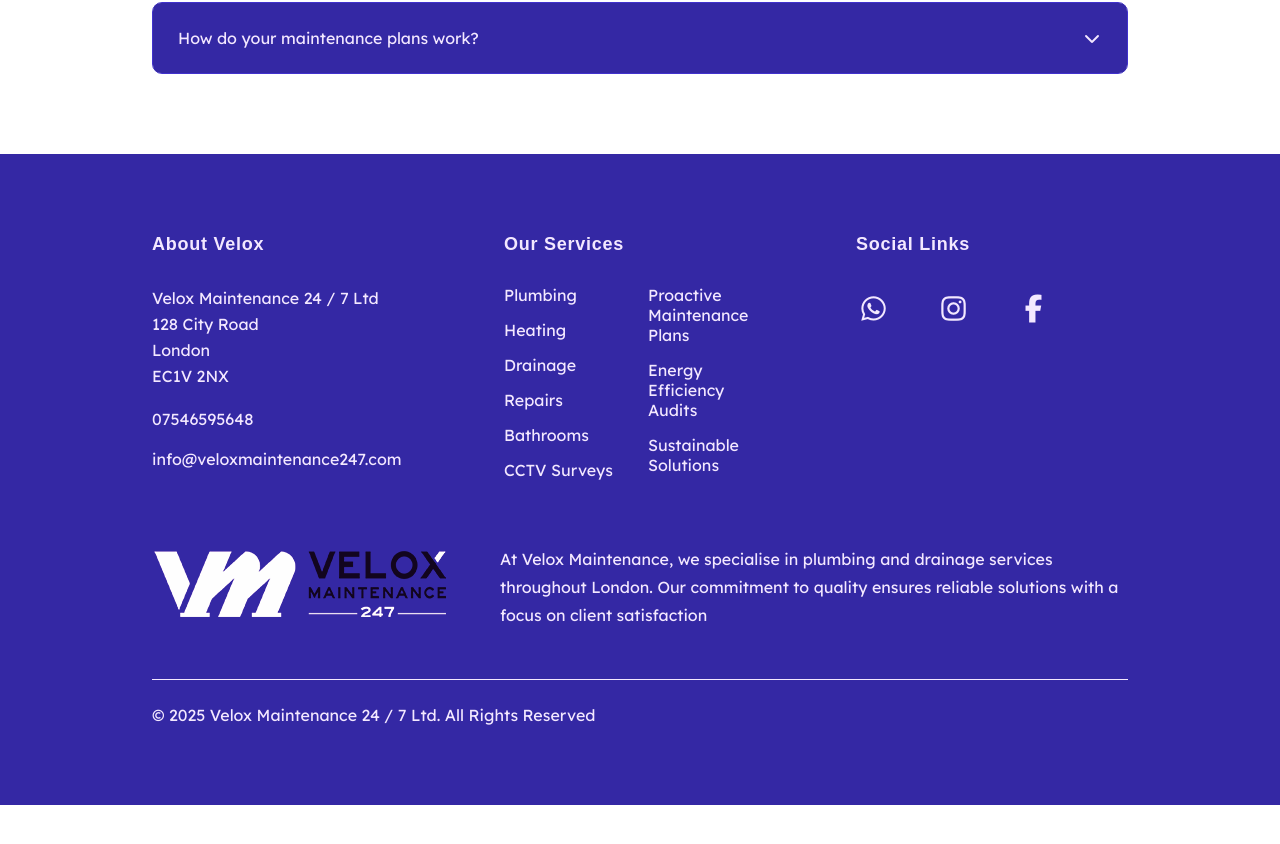
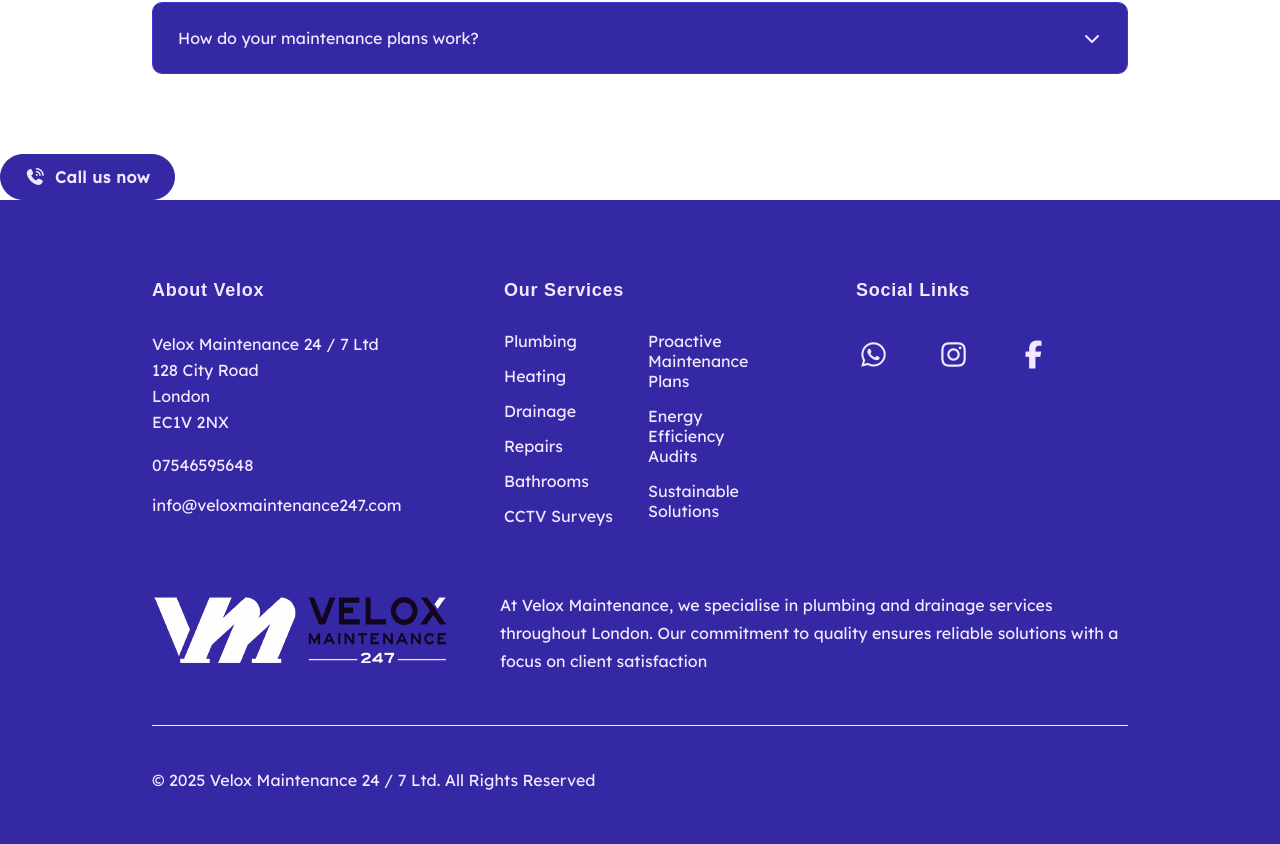
Before and after one commit to Ibz786/velox, a Nuxt app: page / in a window 1280 px wide. Shown: the part 8356-9200 px from the top of the page. Before the commit the page ends 9161 px from the top, so only its background shows below. Built offline with nearby package versions, Linux system fonts and the light colour scheme; a web font is replaced by a local one.

Commit message:
Added global CallNow component for mobile view

```diff
--- a/app/app.vue
+++ b/app/app.vue
@@ -3,6 +3,7 @@
     <!-- <NuxtRouteAnnouncer /> -->
         <VHeader />
         <NuxtPage />
+        <CallNow />
         <VFooter />
     <!-- <NuxtWelcome /> -->
     </div>
--- a/app/assets/scss/base/_init.scss
+++ b/app/assets/scss/base/_init.scss
@@ -42,7 +42,7 @@
 h1 {
     // font-size: 5em;
     // font-size: clamp(3em, 5vw, 5em);
-    font-size: clamp(3em, 7vw, 5em);
+    font-size: clamp(3.75em, 7vw, 5em);
 }
 h2 { font-size: 4em; }
 h3 { font-size: 3em; }
--- /dev/null
+++ b/app/assets/scss/components/_call-now.scss
@@ -0,0 +1,18 @@
+@use '../mixins/breakpoints' as *;
+
+.call-now {
+    display: none;
+    position: fixed;
+    bottom: 0;
+    left: 0;
+    right: 0;
+    font-size: 32px;
+    border-radius: 0;
+    // background-image: radial-gradient(circle, #8B3FBA, #8B3FBA);
+    background-color: #8B3FBA;
+    z-index: 1;
+
+    @include lg {
+        display: inline-flex;
+    }
+}
--- a/app/assets/scss/components/_footer.scss
+++ b/app/assets/scss/components/_footer.scss
@@ -105,7 +105,7 @@
 
         .footer-copyright {
             border-top: 1px solid;
-            padding-top: 25px;
+            padding-block: 2.75em;
         }
     }
 }
--- /dev/null
+++ b/app/components/CallNow.vue
@@ -0,0 +1,16 @@
+<template>
+    <v-button element="a" href="tel:07546595648" class="btn-default call-now">
+        <template #prefix-icon>
+            <i class="fa-solid fa-phone-volume"></i>
+        </template>
+        Call us now
+    </v-button>
+</template>
+
+<script setup lang="ts">
+
+</script>
+
+<style lang="scss">
+    @use '~/assets/scss/components/call-now';
+</style>
```
